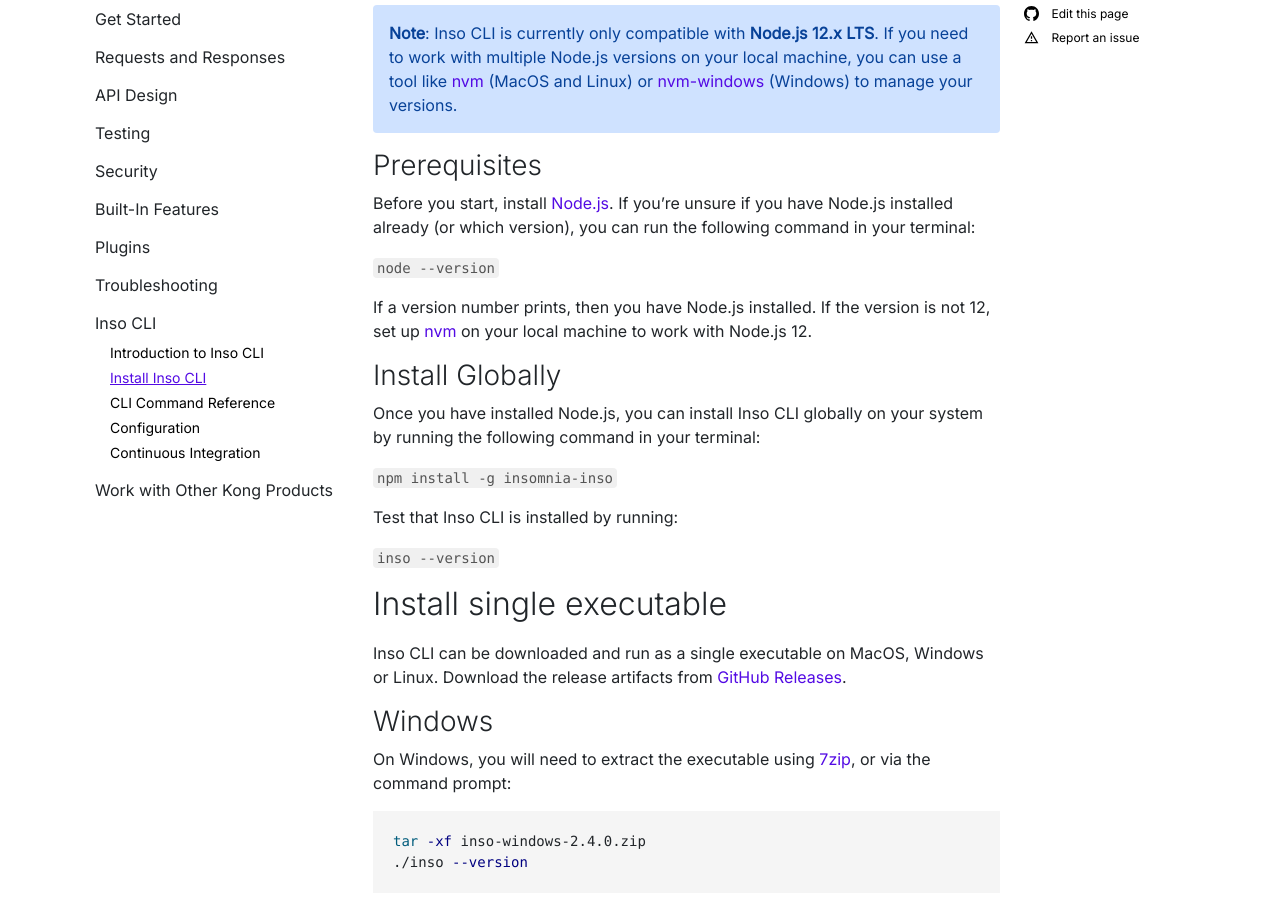
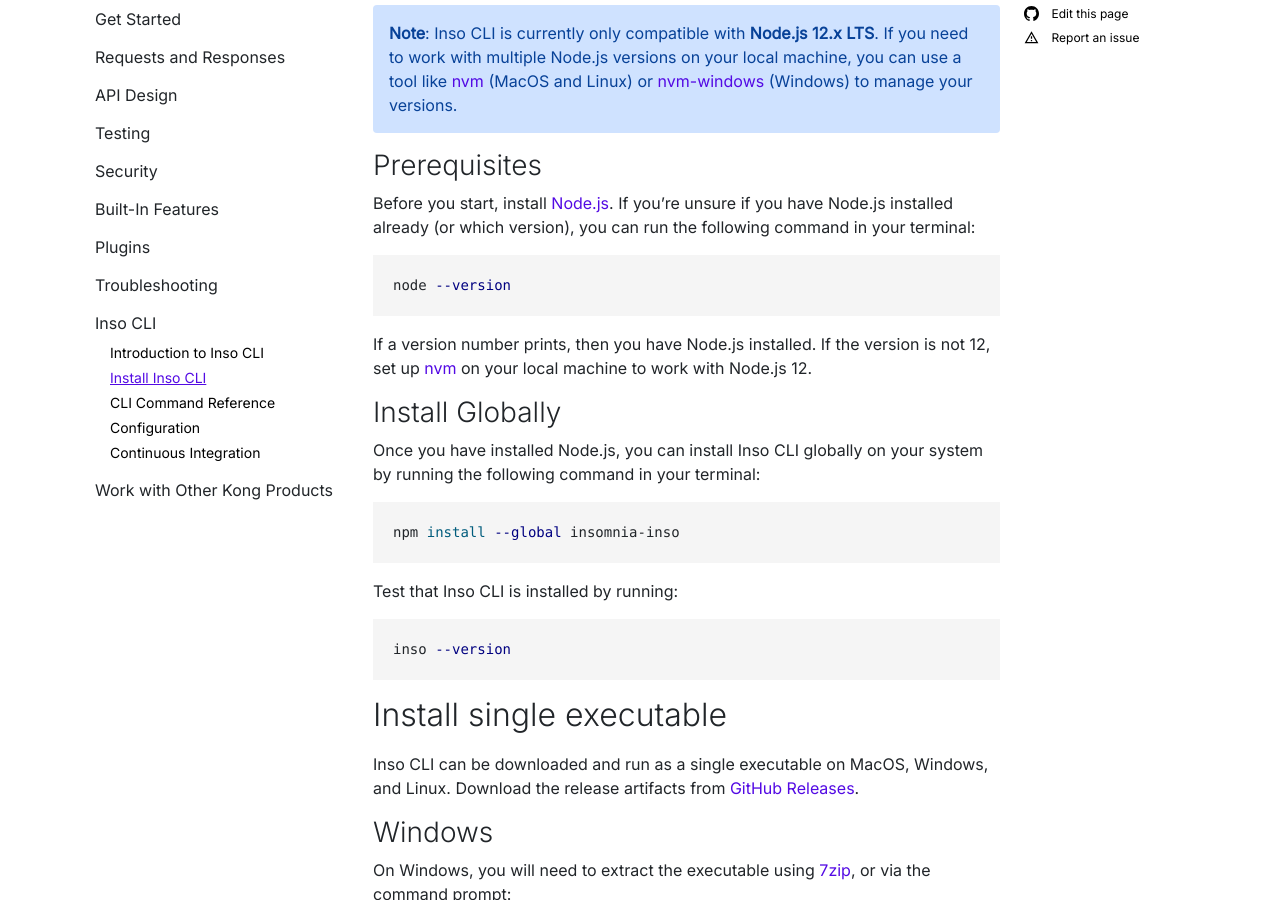
Before and after one commit to Kong/insomnia-docs, a Jekyll site: the page built from docs/inso-cli/install.md, in a window 1280 px wide and 900 px high, scrolled down 251 px. Built offline with Jekyll 4.4.1, drawn with Linux system fonts in a browser that asks for light colours; comment, search, counter and statistics services are not loaded.

Commit message:
update install guide

````diff
--- a/docs/inso-cli/install.md
+++ b/docs/inso-cli/install.md
@@ -16,7 +16,9 @@
 
 Before you start, install [Node.js](https://nodejs.org/en/download). If you're unsure if you have Node.js installed already (or which version), you can run the following command in your terminal:
 
-`node --version`
+```bash
+node --version
+```
 
 If a version number prints, then you have Node.js installed. If the version is not 12, set up [nvm](https://github.com/nvm-sh/nvm) on your local machine to work with Node.js 12.
 
@@ -24,15 +26,19 @@
 
 Once you have installed Node.js, you can install Inso CLI globally on your system by running the following command in your terminal:
 
-`npm install -g insomnia-inso`
+```bash
+npm install --global insomnia-inso
+```
 
 Test that Inso CLI is installed by running:
 
-`inso --version`
+```bash
+inso --version
+```
 
 ## Install single executable
 
-Inso CLI can be downloaded and run as a single executable on MacOS, Windows or Linux. Download the release artifacts from [GitHub Releases](https://github.com/Kong/insomnia/releases/tag/lib%402.4.0).
+Inso CLI can be downloaded and run as a single executable on MacOS, Windows, and Linux. Download the release artifacts from [GitHub Releases](https://github.com/Kong/insomnia/releases/tag/lib%402.4.0).
 
 ### Windows
 
````
